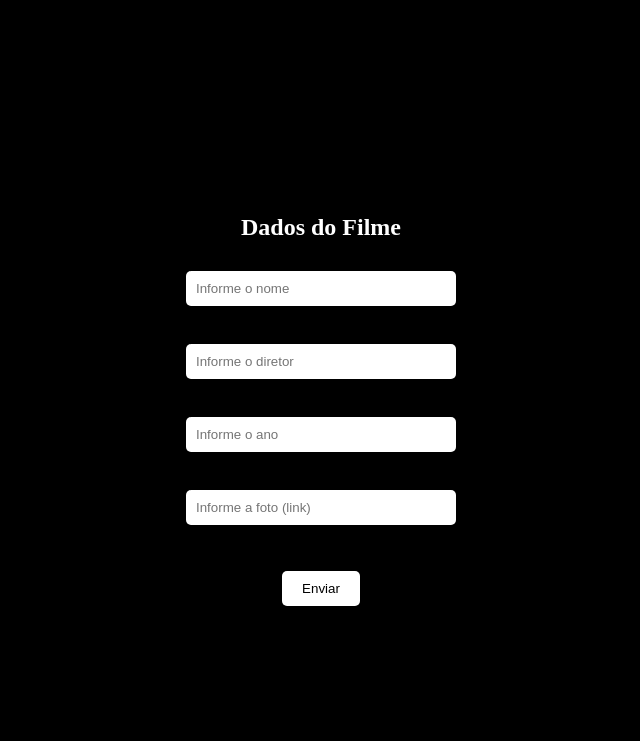
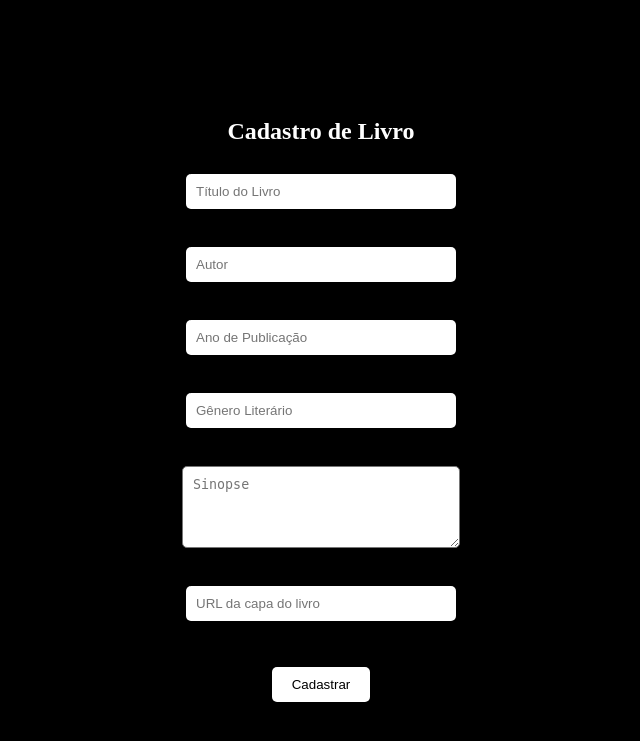
Before and after one commit to danxzxz/LPW, a PHP site: page /formulario.php in a window 1280 px wide. Shown: the top 741 px of the page, without its empty margins (319-959 px from the left). Run offline with PHP 8.4, Linux system fonts and the light colour scheme.

Commit message:
Add files via upload

```diff
--- a/trabalho-card/formulario.php
+++ b/trabalho-card/formulario.php
@@ -4,20 +4,25 @@
     <meta charset="UTF-8">
     <meta name="viewport" content="width=device-width, initial-scale=1.0">
     <link rel="stylesheet" href="css/estilo_form.css">
-    <title>Document</title>
+    <title>Cadastro de Livro</title>
 </head>
 
 <body>
-    <h2>Dados do Filme</h2>
+    <h2>Cadastro de Livro</h2>
     <form method="POST" action="card.php">
-        <input name="nome" placeholder="Informe o nome"/>
+        <input name="nome" placeholder="Título do Livro" />
         <br>
-        <input name="diretor" placeholder="Informe o diretor" />
+        <input name="autor" placeholder="Autor" />
         <br>
-        <input name="ano" placeholder="Informe o ano" />
+        <input name="ano" placeholder="Ano de Publicação" />
         <br>
-        <input name="link" placeholder="Informe a foto (link)" />
+        <input name="genero" placeholder="Gênero Literário" />
+        <br>
+        <textarea name="sinopse" placeholder="Sinopse" rows="4" cols="30" style="margin: 10px 0; padding: 10px; border-radius: 5px;"></textarea>
+        <br>
+        <input name="link" placeholder="URL da capa do livro" />
         <br><br>
-        <button type="submit">Enviar</button>
+        <button type="submit">Cadastrar</button>
     </form>
 </body>
+</html>
```
Also changed, not shown: trabalho-card/card.php (+11 -11 lines).
